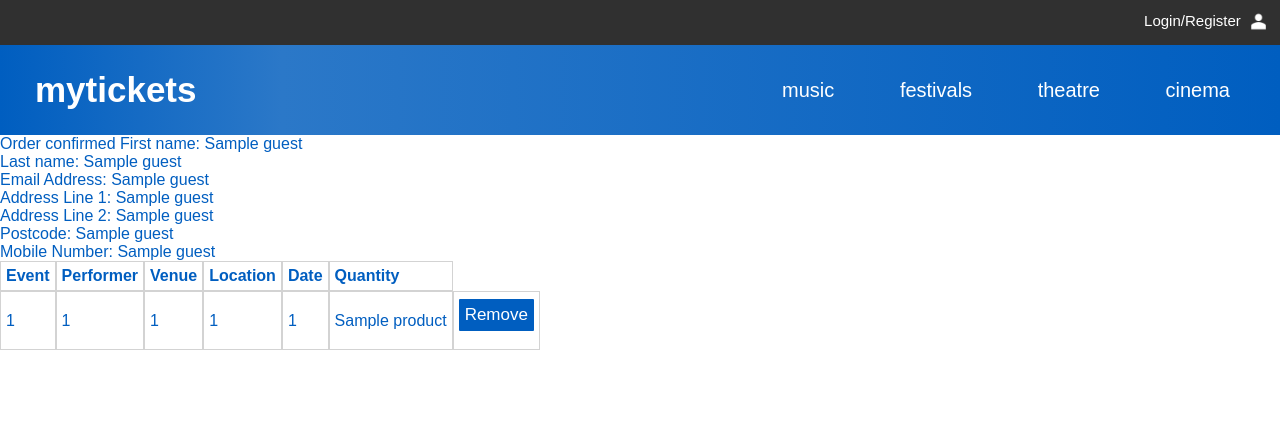
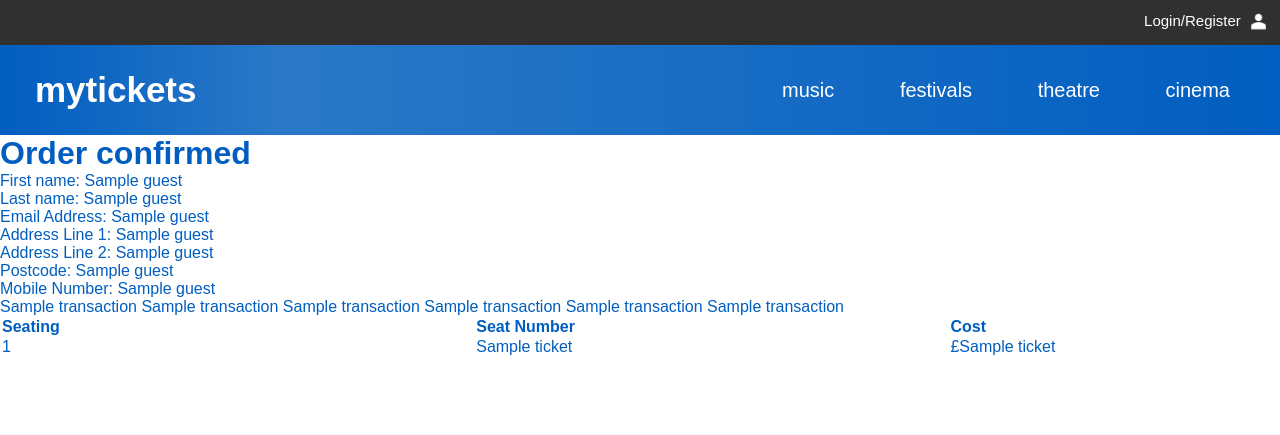
Before and after one commit to William-Eddy/myTickets, a Flask app: template templates/orderConfirmed.html in a window 1280 px wide. Shown: the top 435 px of the page. Run offline with Flask 2, Linux system fonts and the light colour scheme; the template is opened without the code that fills it: most values are stand-ins (such as "Sample title", 1, 10 or a date in 2020).

Commit message:
order confirm remade and working

```diff
--- a/server.py
+++ b/server.py
@@ -102,19 +102,8 @@ def viewDates(eventID):
 def viewVenueTicketOptions(performanceID):
     if request.method =='GET':
 
-        venueTicketOptionsQuery = """
-        SELECT ptt.performanceTicketTypeID, vs.venueSeatName, ptt.performanceTicketTypePrice,
-        CASE
-        	WHEN (SELECT COUNT(*) FROM tickets t INNER JOIN performances p ON p.performanceID = t.performanceID INNER JOIN venues v ON v.venueID = p.venueID WHERE p.performanceID = ptt.performanceID AND t.performanceTicketTypeID = ptt.performanceTicketTypeID) < vs.venueSeatCapacity THEN False
-            ELSE True
-        END AS soldOut
-        FROM performanceTicketTypes ptt
-        INNER JOIN venueSeating vs
-        ON vs.venueSeatingID = ptt.venueSeatingID
-        WHERE ptt.performanceID = %s"""
-
         performanceData = getPerformanceData(performanceID)
-        venueTicketOptions = executeQuery(venueTicketOptionsQuery,(int(performanceID),))
+        venueTicketOptions = executeQuery("SELECT * FROM ticket_option_view WHERE performanceID=%s",(int(performanceID),))
 
         return render_template("venueTicketOptions.html", ticketOptions=venueTicketOptions, performanceData = performanceData)
 
@@ -144,21 +133,18 @@ def loadPayment():
                 seatID = int(executeQuery("SELECT COUNT(*) FROM tickets WHERE performanceTicketTypeID = %s",(performanceTicketTypeID,))[0][0])
                 executeStatement("INSERT INTO tickets (transactionID, seatID, performanceTicketTypeID, ticketCost) VALUES (%s,%s,%s,%s)",(transactionID, seatID, performanceTicketTypeID, price))
 
+        resp = make_response()
         resp.set_cookie('performanceID', '', expires=0)
         resp.set_cookie('tickets', '', expires=0)
 
-        return "Ok"
+        return str(transactionID)
 
 @app.route('/checkout/orderConfirmed/<transactionID>', methods = ['GET'])
-def loadOrderConfirmed():
+def loadOrderConfirmed(transactionID):
     if request.method == 'GET':
-
-
-
-
-
-
-        return render_template("orderConfirmed.html", basketData=getBasketData(), guestData=getGuestAccountData())
+        transactionData = executeQuery("SELECT * FROM transaction_view WHERE transactionID = %s",(transactionID,))
+        ticketData = executeQuery("SELECT venueSeatName, seatID, TRUNCATE(ticketCost,2) FROM ticket_view WHERE transactionID = %s",(transactionID,))
+        return render_template("orderConfirmed.html", transactionData=transactionData, guestData=getGuestAccountData(), ticketData=ticketData)
 
 @app.route('/account/login', methods = ['GET','POST'])
 def loadLogin():
--- a/templates/orderConfirmed.html
+++ b/templates/orderConfirmed.html
@@ -3,10 +3,31 @@
 {% block content %}
 {{ super() }}
 
-Order confirmed
+<h1>Order confirmed</h1>
 
 {% include "guestInfo.html" %}
 
-{% include "basketSummary.html" %}
+{{transactionData[0]}}
+{{transactionData[1]}}
+{{transactionData[2]}}
+{{transactionData[3]}}
+{{transactionData[4]}}
+{{transactionData[5]}}
+
+
+<table><br>
+  <tr>
+    <th>Seating</th>
+    <th>Seat Number</th>
+    <th>Cost</th>
+  </tr>
+  {% for ticket in ticketData %}
+  <tr>
+    <td style="width:45%;">{{ticket[0]}}</td>
+    <td style="width:45%;">{{ticket[1]}}</td>
+    <td style="width:24%;">£{{ticket[2]}}</td>
+  </tr>
+  {% endfor %}
+</table><br>
 
 {% endblock %}
--- a/templates/payment.html
+++ b/templates/payment.html
@@ -94,7 +94,7 @@
     xhttp.onload = function() {
       if (xhttp.readyState === 4 && xhttp.status === 200) {
         console.log(xhttp.responseText);
-        window.location.href = "/checkout/orderConfirmed"
+        window.location.href = "/checkout/orderConfirmed/" + xhttp.responseText;
       } else {
         console.error(xhttp.statusText);
       }
```
Also changed, not shown: templates/venueTicketOptions.html (+4 -4 lines).
